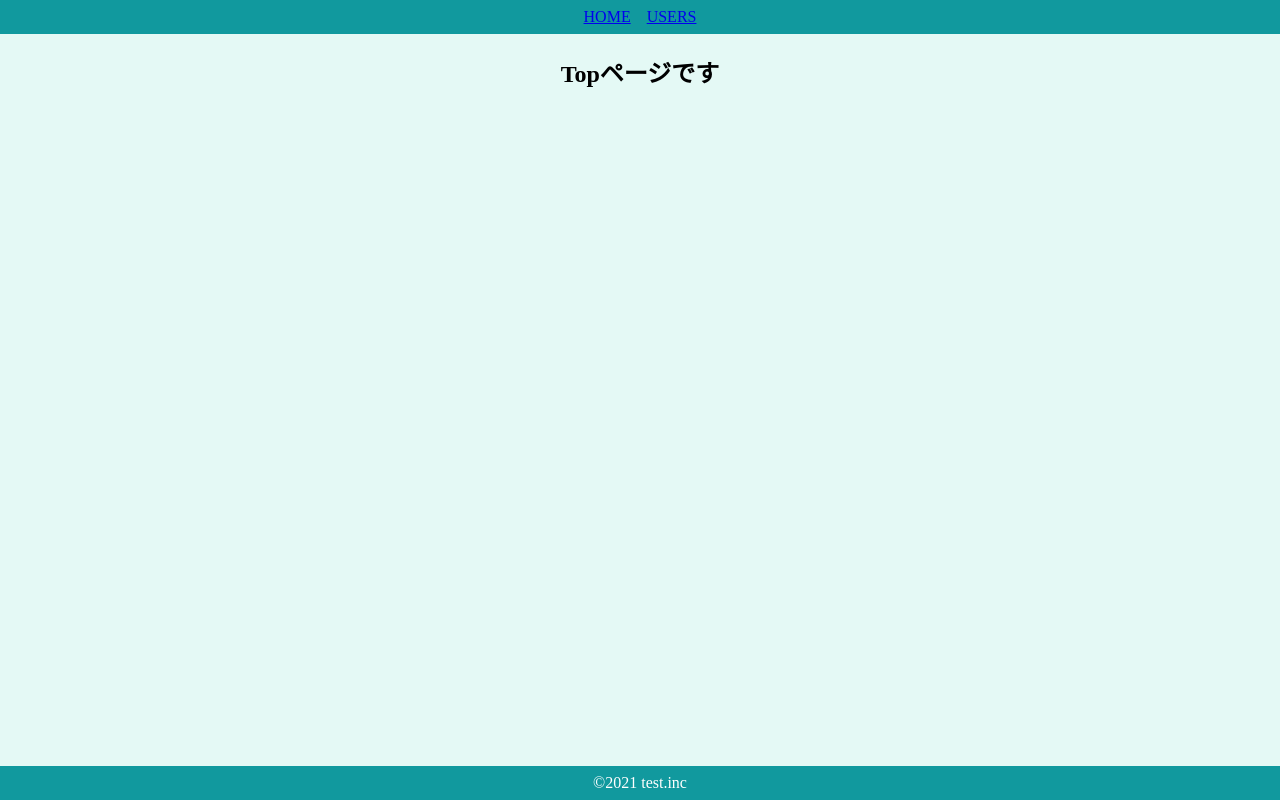
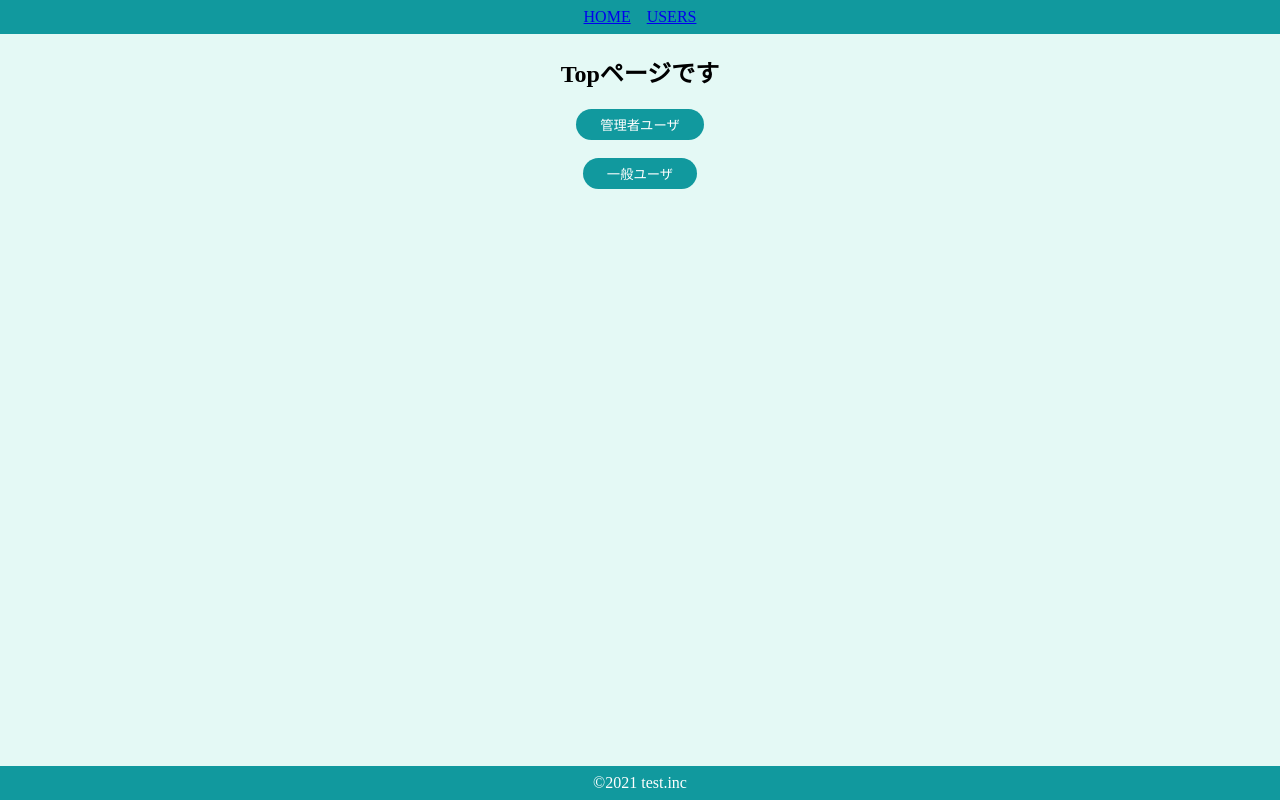
Before and after one commit to hashi17/React-tech, a React (Create React App) app: page / in a window 1280 px wide. Built offline with nearby package versions, Linux system fonts and the light colour scheme.

Commit message:
グローバルStateを利用しないprops(isAdmin)の辛いバケツリレー

```diff
--- a/src/components/atoms/button/SecondaryButton.jsx
+++ b/src/components/atoms/button/SecondaryButton.jsx
@@ -2,8 +2,8 @@
 import { BaseButton } from "./BaseButton";
 
 export const SecondaryButton = (props) => {
-  const { children } = props;
-  return <SButton>{children}</SButton>;
+  const { children, onClick } = props;
+  return <SButton onClick={onClick}>{children}</SButton>;
 };
 const SButton = styled(BaseButton)`
   background-color: #11999e;
--- a/src/components/molecules/user/UserIconWithName.jsx
+++ b/src/components/molecules/user/UserIconWithName.jsx
@@ -1,11 +1,12 @@
 import styled from "styled-components";
 
 export const UserIconWithName = (props) => {
-  const { image, name } = props;
+  const { image, name, isAdmin } = props;
   return (
     <SContainer>
       <SImage height={160} width={160} src={image} alt={name} />
       <SName>{name}</SName>
+      {isAdmin && <SEdit>編集</SEdit>}
     </SContainer>
   );
 };
@@ -24,3 +25,9 @@
   margin: 0;
   color: #40514e;
 `;
+
+const SEdit = styled.span`
+  text-decoration: underline;
+  color: #aaa;
+  cursor: pointer;
+`;
--- a/src/components/organisms/user/UserCard.jsx
+++ b/src/components/organisms/user/UserCard.jsx
@@ -3,10 +3,10 @@
 import { UserIconWithName } from "../../molecules/user/UserIconWithName";
 
 export const UserCard = (props) => {
-  const { user } = props;
+  const { user, isAdmin } = props;
   return (
     <Card>
-      <UserIconWithName image={user.image} name={user.name} />
+      <UserIconWithName image={user.image} name={user.name} isAdmin={isAdmin} />
       <SDL>
         <dt>メール</dt>
         <dd>{user.email}</dd>
--- a/src/components/pages/Top.jsx
+++ b/src/components/pages/Top.jsx
@@ -1,9 +1,21 @@
 import styled from "styled-components";
+import { SecondaryButton } from "../atoms/button/SecondaryButton";
+import { useHistory } from "react-router-dom";
 
 export const Top = () => {
+  const history = useHistory();
+  const onClickAdmin = () =>
+    history.push({ pathname: "/users", state: { isAdmin: true } });
+  const onClickGeneral = () =>
+    history.push({ pathname: "/users", state: { isAdmin: false } });
+
   return (
     <SContainer>
       <h2>Topページです</h2>
+      <SecondaryButton onClick={onClickAdmin}>管理者ユーザ</SecondaryButton>
+      <br />
+      <br />
+      <SecondaryButton onClick={onClickGeneral}>一般ユーザ</SecondaryButton>
     </SContainer>
   );
 };
--- a/src/components/pages/Users.jsx
+++ b/src/components/pages/Users.jsx
@@ -1,4 +1,5 @@
 import styled from "styled-components";
+import { useLocation } from "react-router-dom";
 import { SerachInput } from "../molecules/SearchInput";
 import { UserCard } from "../organisms/user/UserCard";
 
@@ -17,13 +18,15 @@
 });
 
 export const Users = () => {
+  const { state } = useLocation();
+  const isAdmin = state ? state.isAdmin : false;
   return (
     <SContainer>
       <h2>ユーザ一覧</h2>
       <SerachInput />
       <SUserArea>
         {users.map((user) => (
-          <UserCard key={user.id} user={user} />
+          <UserCard key={user.id} user={user} isAdmin={isAdmin} />
         ))}
       </SUserArea>
     </SContainer>
```
